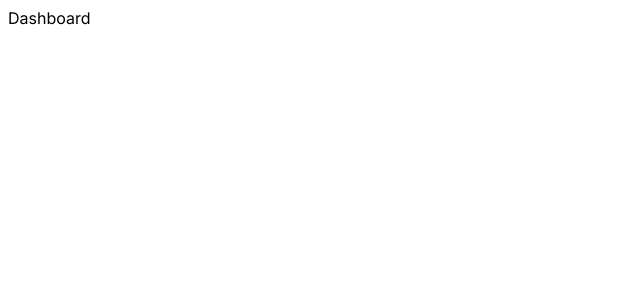
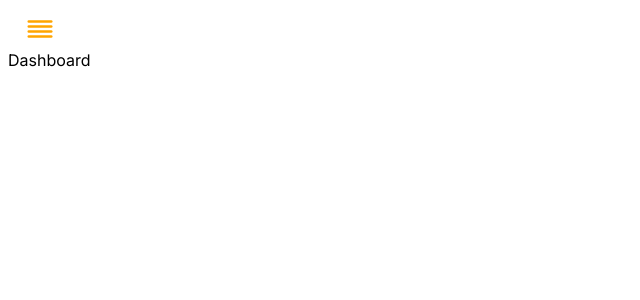
Before and after one commit to Supragya2912/cabzen-fe, a Next.js app: page /dashboard in a window 1280 px wide. Shown: the top 300 px of the page, without its empty margins (0-640 px from the left). Built offline with nearby package versions, Linux system fonts and the light colour scheme.

Commit message:
added layout component

```diff
--- a/src/app/components/Dashboard.jsx
+++ b/src/app/components/Dashboard.jsx
@@ -1,9 +1,15 @@
 import React from 'react'
+import Layout from './Layout'
 
 const Dashboard = () => {
-  return (
-    <div>Dashboard</div>
-  )
+    return (
+        <>
+            <Layout>
+                <div>Dashboard</div>
+            </Layout>
+        </>
+
+    )
 }
 
 export default Dashboard
--- /dev/null
+++ b/src/app/components/Layout.jsx
@@ -0,0 +1,15 @@
+import React from 'react'
+import Navbar from './Navbar'
+
+const Layout = (props) => {
+    return (
+        <>
+            <Navbar />
+            <>
+                {props.children}
+            </>
+        </>
+    )
+}
+
+export default Layout
```
